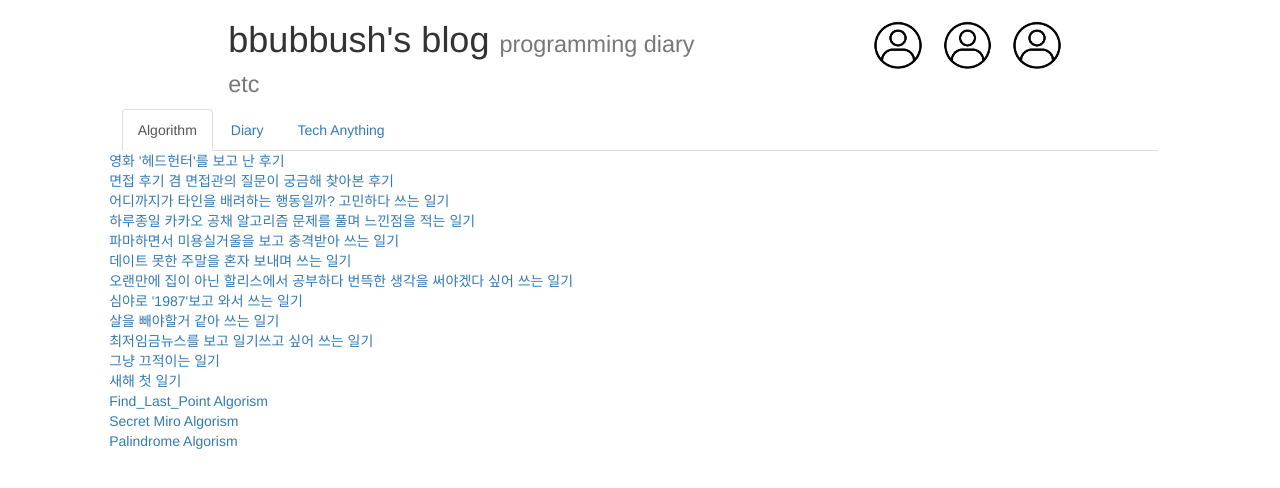
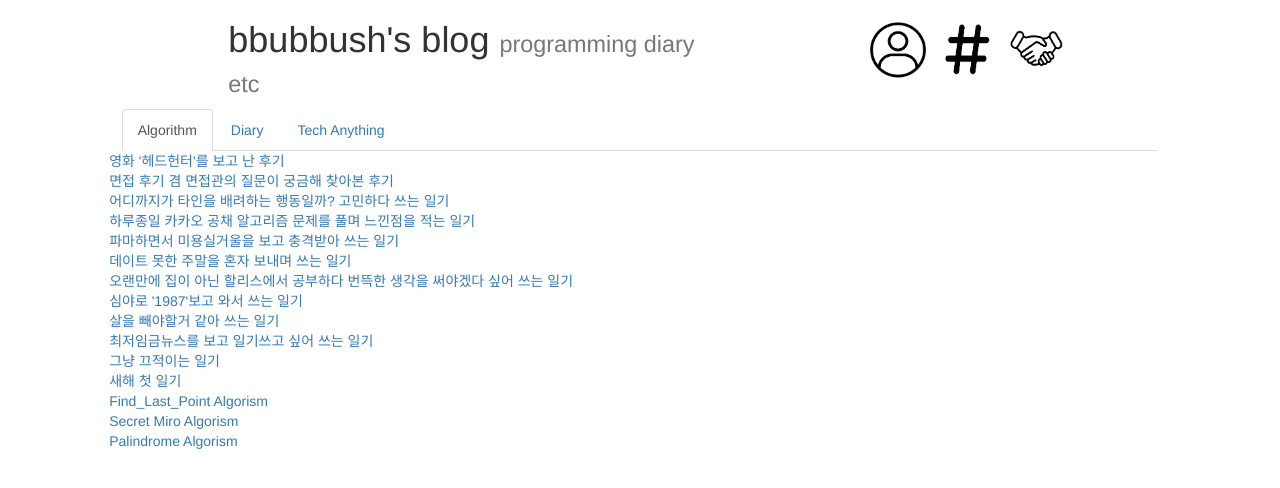
Before and after one commit to bbubbush/bbubbush.io, a Jekyll site: the page built from index.html, in a window 1280 px wide. Shown: the top 488 px of the page. Built offline with Jekyll 4.4.1, drawn with Linux system fonts in a browser that asks for light colours; nearby versions of some CDN libraries.

Commit message:
2018-02-07

```diff
--- a/_includes/title.html
+++ b/_includes/title.html
@@ -5,8 +5,8 @@
 	<div class="col-md-4 col-md-offset-1">
 		<h1>
 			<img src="{{ site.url }}/assets/title/profile.png" width="15%">
-			<img src="{{ site.url }}/assets/title/profile.png" width="15%">
-			<img src="{{ site.url }}/assets/title/profile.png" width="15%">
+			<img src="{{ site.url }}/assets/title/tag.png" width="15%">
+			<img src="{{ site.url }}/assets/title/partner.png" width="15%">
 		</h1>
 	</div>
 </div>
```
Also changed, not shown: assets/title/partner.png (added), assets/title/profile.png, assets/title/tag.png (added).
